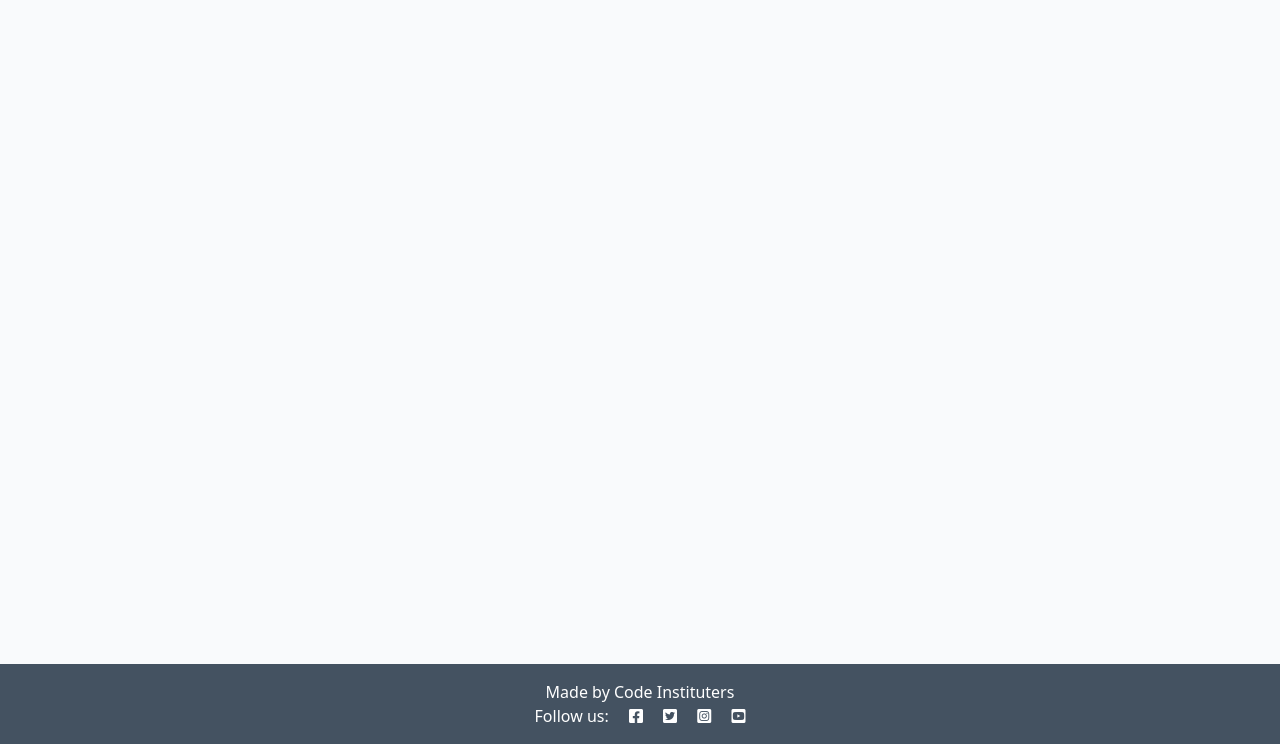
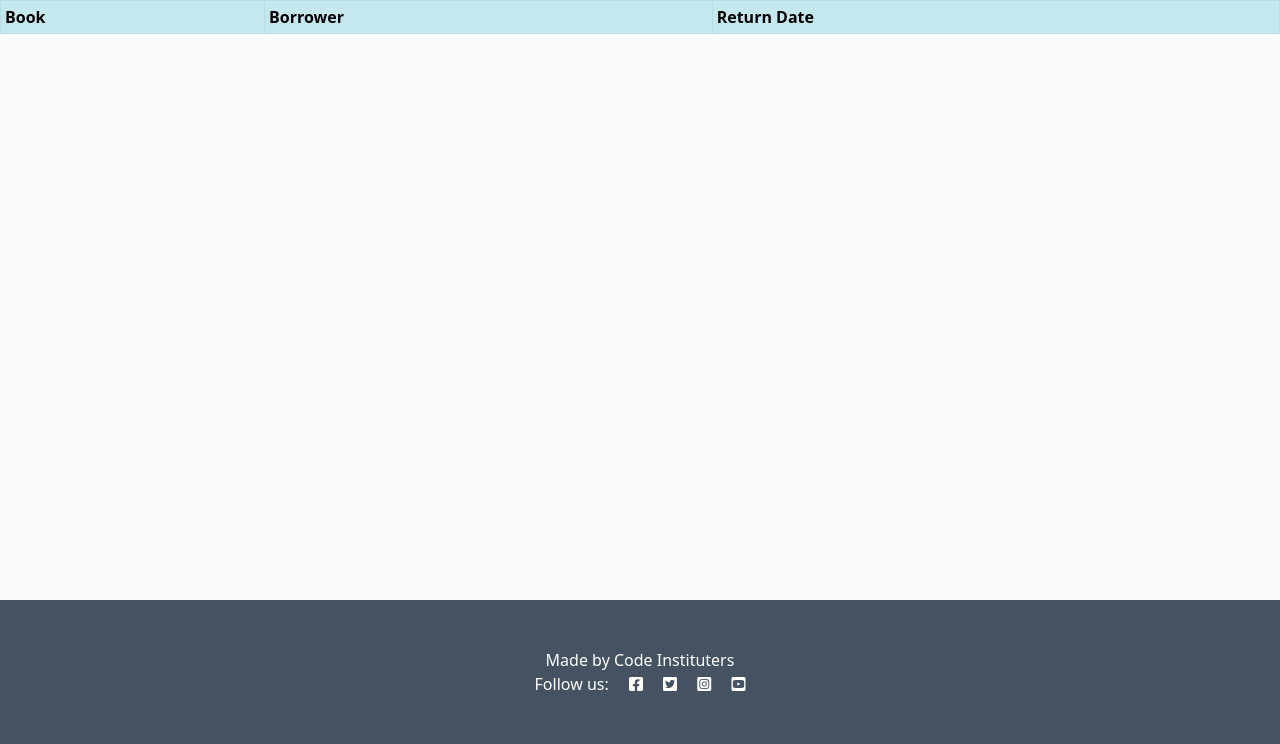
Before and after one commit to jw-coder84/CI-Project-Portfolio-4, a Django app: page /issued/ in a window 1280 px wide. Shown: the part 56-800 px from the top of the page. Run offline with Django 3.2, Linux system fonts and the light colour scheme; data that the repository does not hold is empty; some web fonts are replaced.

Commit message:
Updated styling on footer, book issued abd book list pages

```diff
--- a/templates/base.html
+++ b/templates/base.html
@@ -49,11 +49,14 @@
         </div>
       </div>
     </nav>
-    <main class="flex-shrink-0 main-bg">{% block content %}{% endblock %}</main>
+    <main class="flex-shrink-0 main-bg">
+      {% block content %}
+      {% endblock content%}
+    </main>
 
 
       <!-- Footer -->
-    <footer class="footer mt-auto py-3 dark-bg">
+    <footer class="footer mt-auto py-5 dark-bg">
       <p class="m-0 text-center text-white">Made by Code Instituters</p>
         <p class="m-0 text-center text-white">Follow us: <i class="fab fa-facebook-square ms-3"></i>
           <i class="fab fa-twitter-square ms-3"></i>
--- a/templates/book_list.html
+++ b/templates/book_list.html
@@ -6,10 +6,10 @@
     <div class="opaque-overlay">&nbsp;</div>
     <div class="row">
         {% for book in book_list %}
-        <div class="col-md-3">
+        <div class="col-sm-2">
             <div class="card-body">
                  <div class="image-container">
-                    <img src="{{ book.cover.url }}" width="154" height="240">
+                    <img src="{{ book.cover.url }}" width="154" height="240" class="border border-warning rounded-3 border-3 mx-auto">
                 </div>
                 <a href="{% url 'book_detail' book.slug %}" class="book-link">
                     <h6 class="card-title book-title">{{ book.title | truncatechars:19}}</h6>
@@ -17,7 +17,7 @@
             </div>
         </div>
 
-            {% if forloop.counter|divisibleby:3 %}
+            {% if forloop.counter|divisibleby:6 %}
             </div>
             <div class="row">
             {% endif %}
--- a/templates/books_issued.html
+++ b/templates/books_issued.html
@@ -2,16 +2,20 @@
 
 {% block content %}
 
-
-        {% for loan in books_issued %}
-
-                <strong>ID: </strong>{{ loan.id }}
-                <strong>Book: </strong>{{ loan.book.title }}
-                <strong>Borrower: </strong>{{ loan.borrower }}
-                <strong>Return Date: </strong>{{ loan.return_date }}
-
-        {% endfor %}
-
+<table class="table table-info table-bordered table-striped table-sm table-responsive">
+    <tr>
+        <th scope="col"><strong>Book</strong></th>
+        <th><strong>Borrower</strong></th>
+        <th><strong>Return Date</strong></th>
+    </tr>
+    {% for loan in books_issued %}
+    <tr>
+        <td>{{ loan.book.title }}</td>
+        <td>{{ loan.borrower }}</td>
+        <td>{{ loan.return_date }}</td>
+    </tr>
+    {% endfor %}
+ </table>
 {% if is_paginated %}
 <nav aria-label="Page navigation">
     <ul class="pagination justify-content-center">
```
